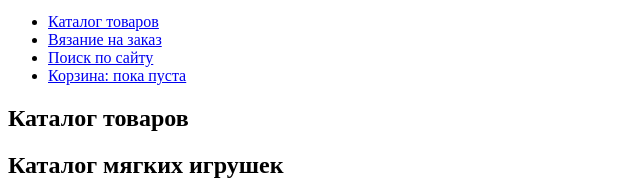
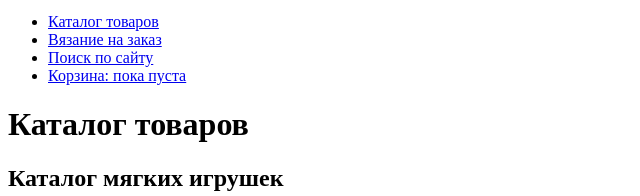
Before and after one commit to ArtemVeremienko/mishka_adaptive, a website: page source/catalog.html in a window 1280 px wide. Shown: the part 50-246 px from the top of the page, without its empty margins (0-640 px from the left). Drawn offline with Linux system fonts and the light colour scheme.

Commit message:
Убрали лишние теги возле h1

```diff
--- a/source/catalog.html
+++ b/source/catalog.html
@@ -29,11 +29,7 @@
         </div>
       </nav>
 
-      <section class="main-header">
-        <div class="main-header__wrapper">
-          <h1 class="main-header__title">Каталог товаров</h1>
-        </div>
-      </section>
+      <h1 class="main-header__title">Каталог товаров</h1>
 
     </header>
 
```
